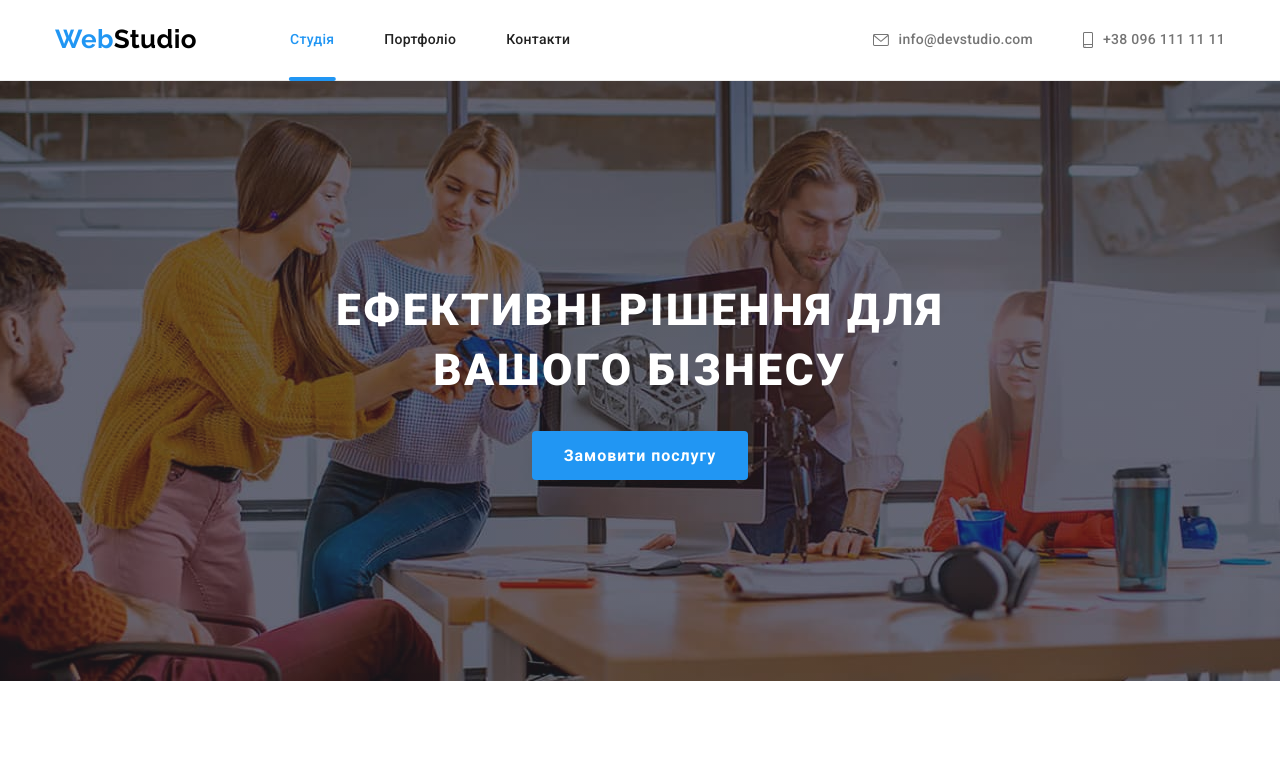
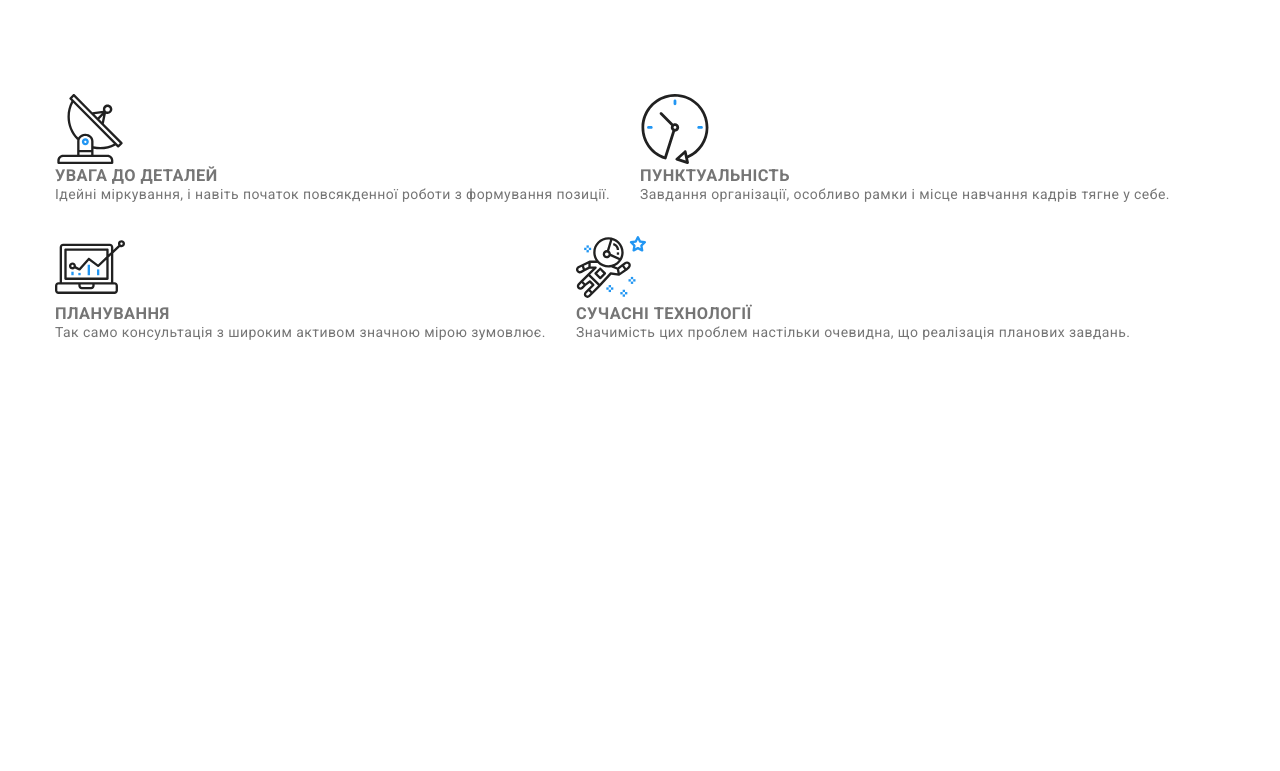
Before and after one commit to Volodymyr1Korol/goit-markup-hw-08, a plain HTML site: page index.html in a window 1280 px wide. Shown: the top 771 px of the page. Drawn offline with nearby package versions, Linux system fonts and the light colour scheme.

Commit message:
working on section features

```diff
--- a/index.html
+++ b/index.html
@@ -16,7 +16,7 @@
 
 <body class="page">
     <!-- Шапка-->
-    <header class="page-header">
+    <!-- <header class="page-header">
         <div class="container flex">
             <a href="./index.html" class="home-link link">
                 <span class="logo-span">Web</span>Studio
@@ -53,25 +53,25 @@
           </li>
         </ul>
       </div>
-    </header>
+    </header> -->
 
     <!--Основний контент-->
     <main>
         <!--HeroSecion-->
-      <section class="hero hero--overlay">
+        <!-- <section class="hero hero--overlay">
         <div class="container hero__container">
           <h1 class="hero__title">Ефективні рішення для вашого бізнесу</h1>
           <button type="button" class="button button--hero" data-modal-open>
             Замовити послугу
           </button>
         </div>
-      </section>
+      </section> -->
 
-      <!--InfoSection-->
-      <section class="section no-bottom-pd">
+        <!--Feature Section-->
+        <section class="feature section no-bottom-pd">
             <div class="container">
                 <h2 class="section-title visually-hidden">Інформаційна секція</h2>
-          <ul class="feature list">
+                <ul class="feature__list list">
                     <li class="feature__item">
                         <div class="feature__wrap">
                             <svg class="feature__icon" width="70" height="70">
@@ -121,7 +121,7 @@
         </section>
 
         <!--OUR JOBS-->
-        <section class="jobs section">
+        <!-- <section class="jobs section">
             <div class="container">
                 <h2 class="section-title">Чим ми займаємося</h2>
 
@@ -159,9 +159,9 @@
                 </ul>
             </div>
 
-        </section>
+        </section> -->
         <!--Our Team-->
-        <section class="section grey-bc-color">
+        <!-- <section class="team section grey-bc-color">
             <div class="container">
                 <h2 class="section-title">Наша команда</h2>
 
@@ -316,9 +316,9 @@
                     </li>
                 </ul>
             </div>
-        </section>
+        </section> -->
         <!--===============================Clients=================== -->
-        <section class="clients section">
+        <!-- <section class="clients section">
             <div class="container">
                 <h2 class="section-title">Постійні клієнти</h2>
                 <ul class="clients__list">
@@ -366,11 +366,11 @@
                     </li>
                 </ul>
             </div>
-        </section>
+        </section> -->
     </main>
 
     <!--footer-->
-        <footer class="footer">
+    <!-- <footer class="footer">
         <div class="container footer-flex">
 
             <div class="footer-contacts">
@@ -447,7 +447,7 @@
             </div>
 
         </div>
-        </footer>
+    </footer> -->
     <!-- ============Modal================== -->
     <div class="backdrop is-hidden" data-modal>
         <div class="modal">
--- a/sass/components/_base.scss
+++ b/sass/components/_base.scss
@@ -5,13 +5,10 @@
     letter-spacing: 0.03em;
 }
 
-.section {
-    padding-top: 94px;
-    padding-bottom: 94px;
-}
-
 img {
     display: block;
+    width: 100%;
+    height: auto;
 }
 
 a {
@@ -37,13 +34,6 @@ p {
     padding: 0;
 }
 
-.container {
-    width: 1200px;
-    margin: 0 auto;
-    padding-right: 15px;
-    padding-left: 15px;
-}
-
 .list {
     list-style: none;
 }
--- /dev/null
+++ b/sass/components/_feature_section.scss
@@ -0,0 +1,40 @@
+/* -----info section style------ */
+
+.feature {
+    max-width: 1200px;
+    margin: 0 auto;
+}
+
+.feature__list {
+    color: var(--prime-text-color);
+    display: flex;
+    gap: 30px;
+    flex-wrap: wrap;
+}
+
+.feature__item {
+    // width: calc((100% - 90px) / 4);
+}
+
+.feature__title {
+    // color: var(--prime-title-color);
+    // font-weight: 700;
+    // font-size: 14px;
+    // line-height: 1.14;
+    // text-transform: uppercase;
+    // margin-bottom: 10px;
+}
+
+.feature__wrap {
+    // display: flex;
+    // justify-content: center;
+    // align-items: center;
+    // height: 120px;
+    // margin-bottom: 30px;
+    // border-radius: 4px;
+    // background-color: var(--grey-bc-color);
+}
+
+.feature__text {
+    // line-height: 1.71;
+}
--- a/sass/components/_info-section.scss
+++ /dev/null
@@ -1,34 +0,0 @@
-/* -----info section style------ */
-
-.feature {
-    color: var(--prime-text-color);
-    display: flex;
-    gap: 30px;
-}
-
-.feature__item {
-    width: calc((100% - 90px) / 4);
-}
-
-.feature__title {
-    color: var(--prime-title-color);
-    font-weight: 700;
-    font-size: 14px;
-    line-height: 1.14;
-    text-transform: uppercase;
-    margin-bottom: 10px;
-}
-
-.feature__wrap {
-    display: flex;
-    justify-content: center;
-    align-items: center;
-    height: 120px;
-    margin-bottom: 30px;
-    border-radius: 4px;
-    background-color: var(--grey-bc-color);
-}
-
-.feature__text {
-    line-height: 1.71;
-}
--- a/sass/main.scss
+++ b/sass/main.scss
@@ -1,11 +1,13 @@
 @import "./utilities/variables";
 @import "./components/base";
+@import "./utilities/container";
+@import "./utilities/section";
 // HEADER
 @import "./components/header";
 // HERO
 @import "./components/hero";
 //INFO-Section
-@import "./components/info-section";
+@import "./components/feature_section";
 //Img cards main page
 @import "./components/ourjob";
 //team-section
--- /dev/null
+++ b/sass/utilities/_container.scss
@@ -0,0 +1,26 @@
+//breakpoints
+//1. Mobile screen 480px
+//2. Tablet 768px
+//3. dekstop 1200px
+.container {
+    max-width: 450px;
+    margin-right: auto;
+    margin-left: auto;
+    padding-left: 15px;
+    padding-right: 15px;
+    //tablet
+    @media screen and (min-width: 768px) {
+        max-width: 738px;
+    }
+    //dekstop
+    @media screen and (min-width: 1200px) {
+        max-width: 1200px;
+    }
+}
+
+// .container {
+//     width: 1200px;
+//     margin: 0 auto;
+//     padding-right: 15px;
+//     padding-left: 15px;
+// }
--- /dev/null
+++ b/sass/utilities/_section.scss
@@ -0,0 +1,10 @@
+.section {
+    //mobile+tablet
+    padding-top: 60px;
+    padding-bottom: 60px;
+    //dekstop
+    @media screen and (min-width: 1200px) {
+        padding-top: 94px;
+        padding-bottom: 94px;
+    }
+}
```
Also changed, not shown: css/main.css, css/main.min.css, 2 other files. Lines whose indentation alone changed are shown as unchanged.
